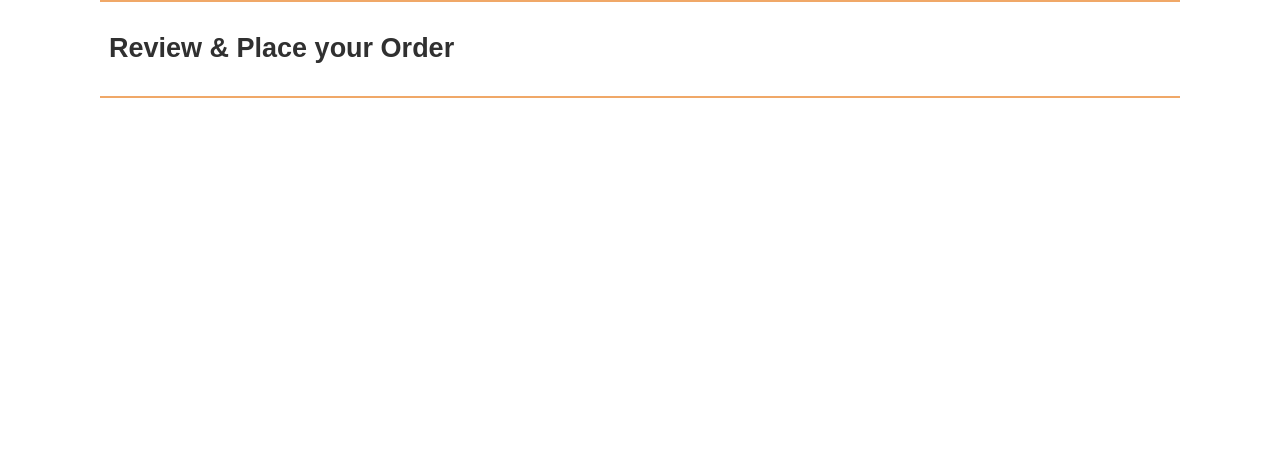
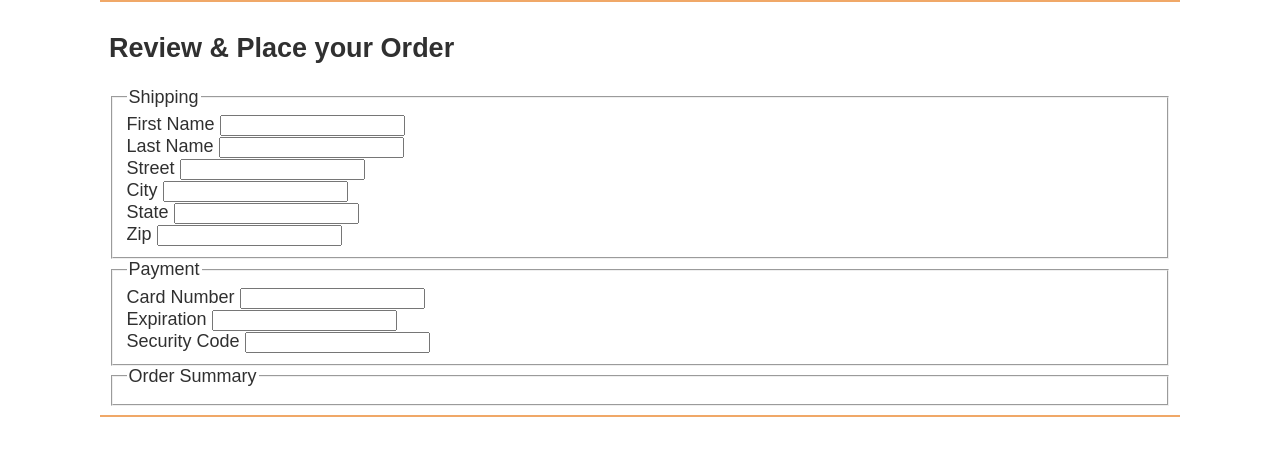
Before and after one commit to Ashle3/group4activity, a website: page src/checkout/index.html in a window 1280 px wide. Drawn offline with Linux system fonts and the light colour scheme; files that its build step writes are made by us from their sources.

Commit message:
checkout form completed

```diff
--- a/src/checkout/index.html
+++ b/src/checkout/index.html
@@ -25,6 +25,56 @@
 
         <h2>Review & Place your Order</h2>
 
+        <section>
+        <form action="#">
+          <fieldset>
+            <legend>Shipping</legend>
+            <div class="input">
+              <label for="firstName">First Name</label>
+              <input type="text" name="firstName" id="firstName" required>
+            </div>
+            <div class="input">
+              <label for="lastName">Last Name</label>
+              <input type="text" name="lastName" id="lastName" required>
+            </div>
+            <div class="input">
+              <label for="street">Street</label>
+              <input type="text" name="street" id="street" required>
+            </div>
+            <div class="input">
+              <label for="city">City</label>
+              <input type="text" name="city" id="city">
+            </div>
+            <div class="input">
+              <label for="">State</label>
+              <input type="text" name="state" id="state">
+            </div>
+            <div class="input">
+              <label for="zip">Zip</label>
+              <input type="text" name="zip" id="zip">
+            </div>
+          </fieldset>
+          <fieldset>
+            <legend>Payment</legend>
+            <div class="input">
+              <label for="cardNumber">Card Number</label>
+              <input type="number" name="cardNumber" id="cardNumber">
+            </div>
+            <div class="input">
+              <label for="expiration">Expiration</label>
+              <input type="text" name="expiration" id="expiration">
+            </div>
+            <div class="input">
+              <label for="securityCode">Security Code</label>
+              <input type="number" name="securityCode" id="securityCode">
+            </div>
+          </fieldset>
+          <fieldset>
+            <legend>Order Summary</legend>
+            <!--Info goes here-->
+          </fieldset>
+        </form>
+        </section>
 
 
       </section>
```
